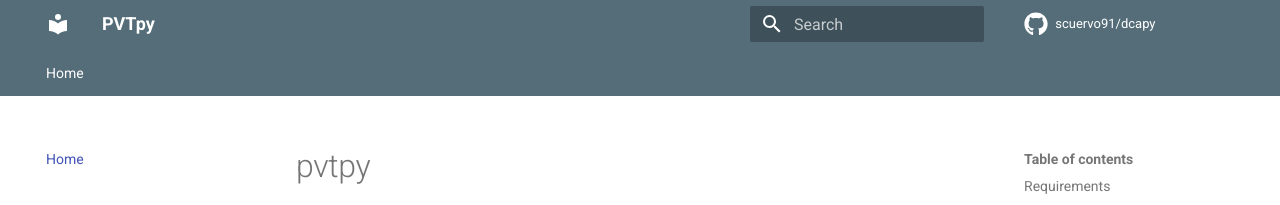
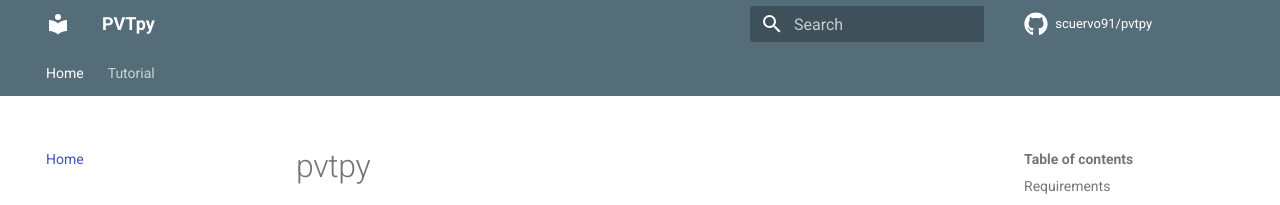
Before and after one commit to scuervo91/pvtpy, an MkDocs documentation site: the page built from docs/index.md, in a window 1280 px wide. Shown: the top 205 px of the page. Built offline with MkDocs 1.6.1 and Material for MkDocs 9.7.7, drawn with Linux system fonts in a browser that asks for light colours; comment, search, counter and statistics services are not loaded; some of the changed lines change nothing that is shown.

Commit message:
updates docs notebooks

```diff
--- a/mkdocs.yml
+++ b/mkdocs.yml
@@ -17,9 +17,16 @@ theme:
 
 nav:
   - Home: index.md
+  - Tutorial:
+    - PVT Tables: examples/1-pvt/1a-PVT_Tables.ipynb
+    - Chromatography: examples/2-chromatography/1b-Chromatography.ipynb
+    #- Fluids:
+    #  - Oil:
+    #  - Gas:
+    #  - Water:
 
 repo_url: https://github.com/scuervo91/pvtpy
-repo_name: scuervo91/dcapy
+repo_name: scuervo91/pvtpy
 
 plugins:
   - search
```
